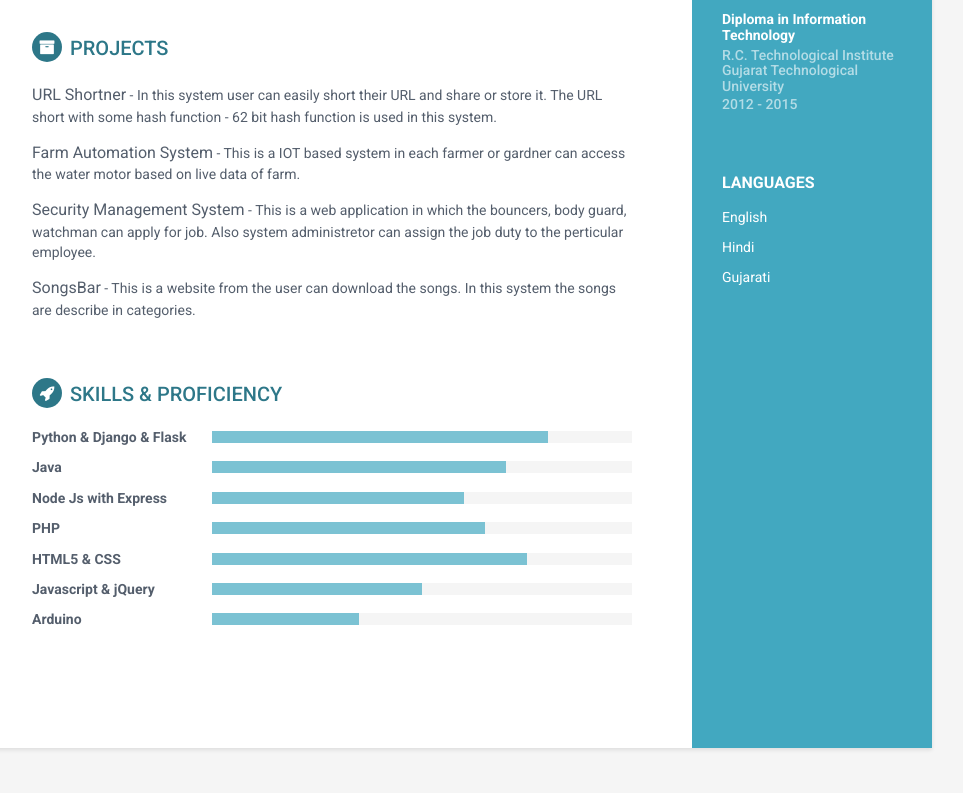
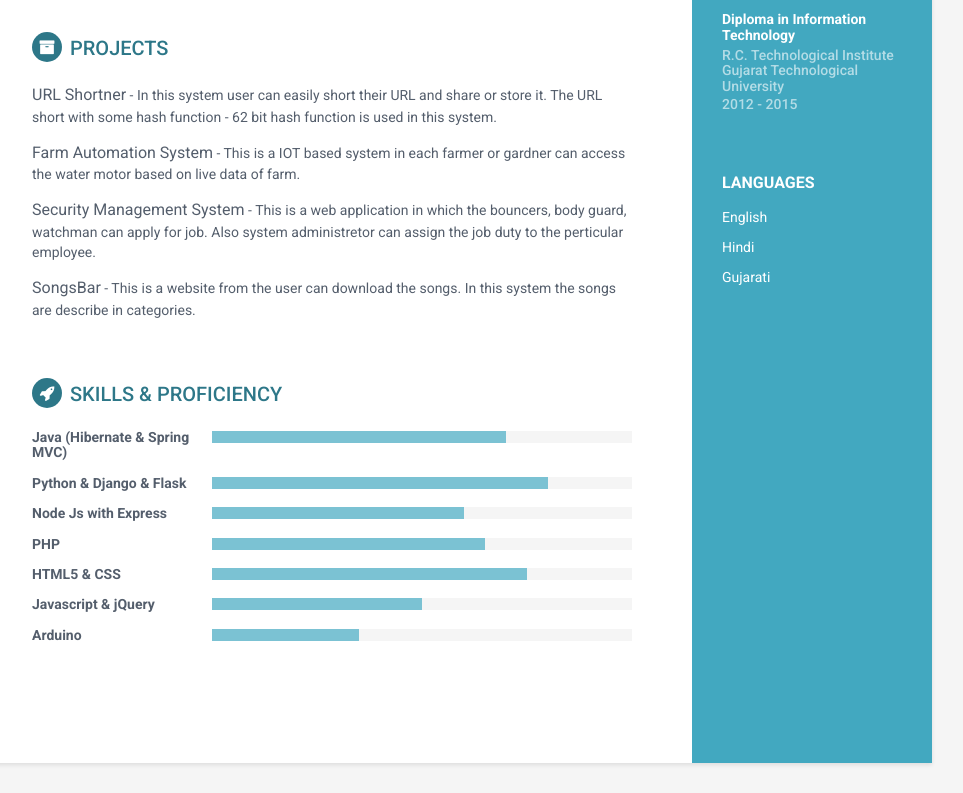
Before and after one commit to umangsuthar/umangsuthar.github.io, a plain HTML site: page index.html in a window 1280 px wide. Shown: the part 536-1329 px from the top of the page, without its empty margins (188-1151 px from the left). Drawn offline with nearby package versions, Linux system fonts and the light colour scheme; files that its build step writes are made by us from their sources.

Commit message:
update skills and proficiancy.

```diff
--- a/index.html
+++ b/index.html
@@ -114,6 +114,14 @@
                 <h2 class="section-title"><i class="fa fa-rocket"></i>Skills &amp; Proficiency</h2>
                 <div class="skillset">
                     <div class="item">
+                        <h3 class="level-title">Java (Hibernate & Spring MVC)</h3>
+                        <div class="level-bar">
+                            <div class="level-bar-inner" data-level="70%">
+                            </div>
+                        </div><!--//level-bar-->
+                    </div><!--//item-->
+
+                    <div class="item">
                         <h3 class="level-title">Python &amp; Django &amp; Flask</h3>
                         <div class="level-bar">
                             <div class="level-bar-inner" data-level="80%">
@@ -121,13 +129,7 @@
                         </div><!--//level-bar-->
                     </div><!--//item-->
 
-                    <div class="item">
-                        <h3 class="level-title">Java</h3>
-                        <div class="level-bar">
-                            <div class="level-bar-inner" data-level="70%">
-                            </div>
-                        </div><!--//level-bar-->
-                    </div><!--//item-->
+
 
                    <div class="item">
                         <h3 class="level-title">Node Js with Express</h3>
```
